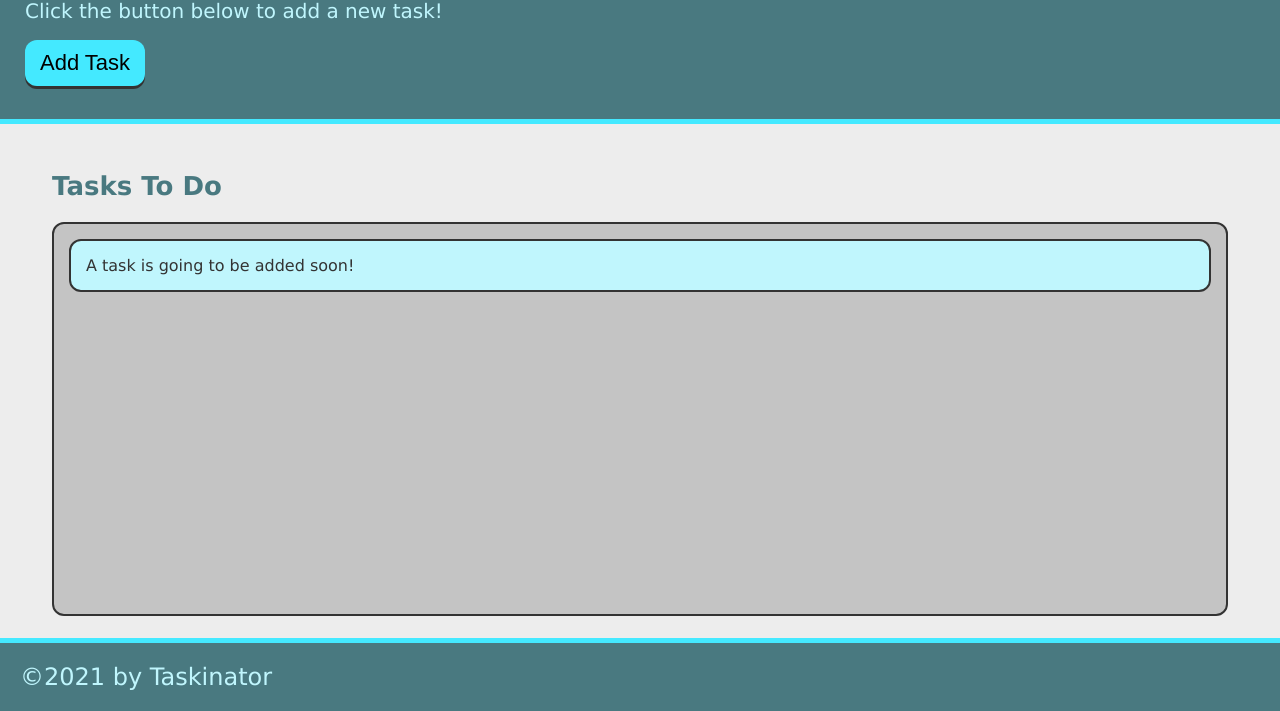
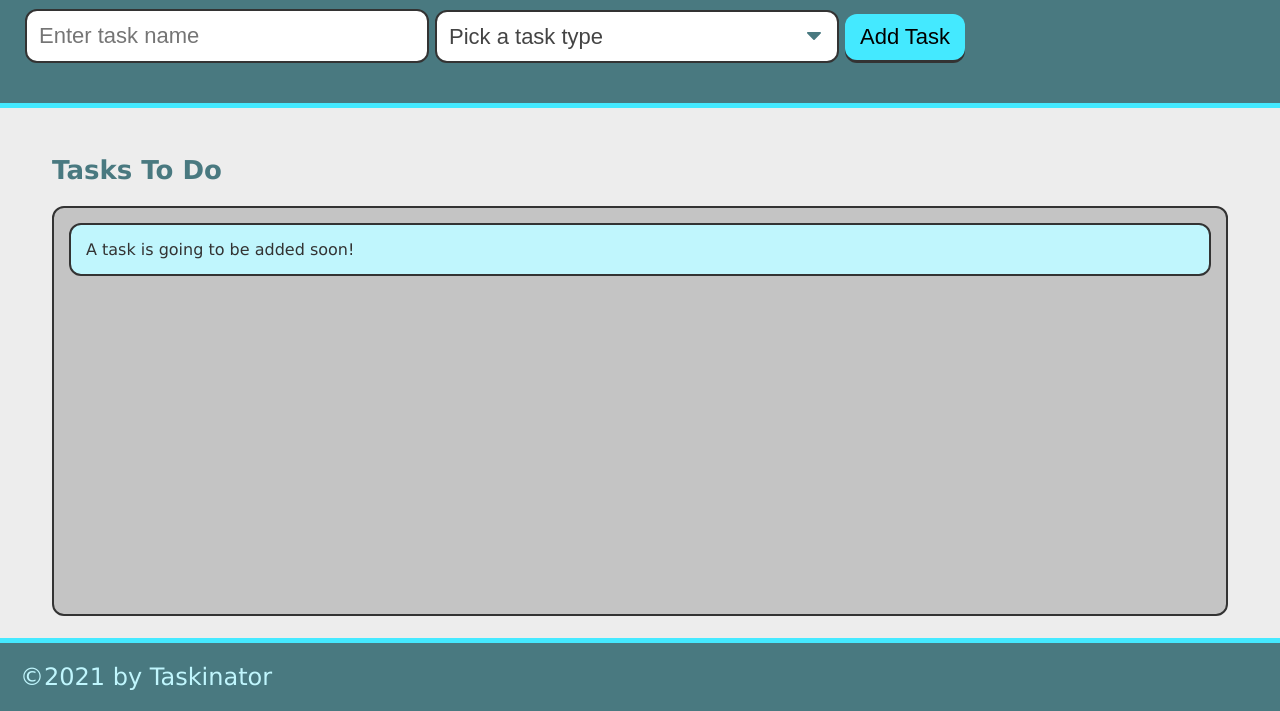
Before and after one commit to naveedcommand/taskinator, a plain HTML site: page index.html in a window 1280 px wide. Shown: the part 89-800 px from the top of the page. Drawn offline with Linux system fonts and the light colour scheme.

Commit message:
added text, select elements and applied styling

```diff
--- a/index.html
+++ b/index.html
@@ -10,8 +10,23 @@
 <body>
     <header>
         <h1 class="page-title">Taskinator</h1>
-        <p>Click the button below to add a new task!</p>
-        <button class="btn" id="save-task">Add Task</button>
+        <form id="task-form">
+            <div class="form-group">
+                <input type="text" name="task-name" placeholder="Enter task name"/>
+            </div>
+            <div class="form-group">
+                <select name="task-type" class="select-dropdown">
+                    <option value="" disabled selected>Pick a task type</option>
+                    <option value="Print">Print</option>
+                    <option value="Web">Web</option>
+                    <option value="Mobile">Mobile</option>
+                </select>
+            </div>
+            <div class="form-group">
+                <button class="btn" id="save-task">Add Task</button>
+            </div>
+        </form>
+        <!--        <p>Click the button below to add a new task!</p>    -->
     </header>
 
     <main class="page-content">
```
